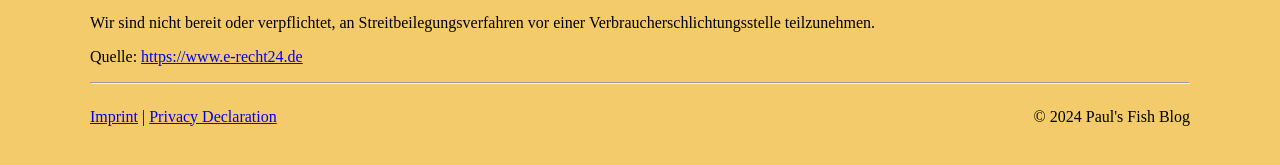
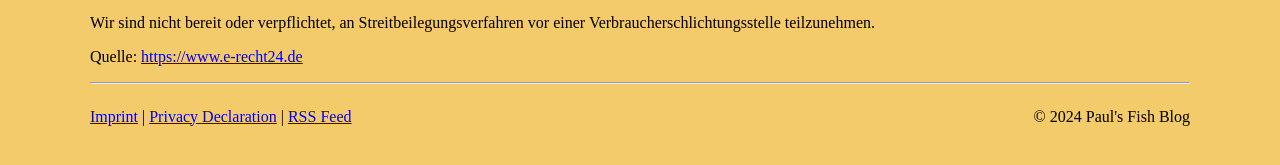
Before and after one commit to oragothen/meerhan, a Jekyll site: the page built from _pages/imprint.markdown, in a window 1280 px wide. Shown: the part 663-828 px from the top of the page. Built offline with Jekyll 4.4.1, drawn with Linux system fonts in a browser that asks for light colours.

Commit message:
add rss feed to footer

```diff
--- a/_includes/footer.html
+++ b/_includes/footer.html
@@ -2,7 +2,7 @@
     <div class="footer-container">
         <div class="footer-left">
             <p class="footer-text">
-                <a class="cf-a" href="{{ "/imprint" | relative_url }}">Imprint</a> | <a class="cf-a" href="{{ "/privacy" | relative_url }}">Privacy Declaration</a>
+                <a href="{{ "/imprint" | relative_url }}">Imprint</a> | <a href="{{ "/privacy" | relative_url }}">Privacy Declaration</a> | <a href="{{ "/feed.xml" | relative_url }}">RSS Feed</a>
             </p>
         </div>
         <div class="footer-right">
```
